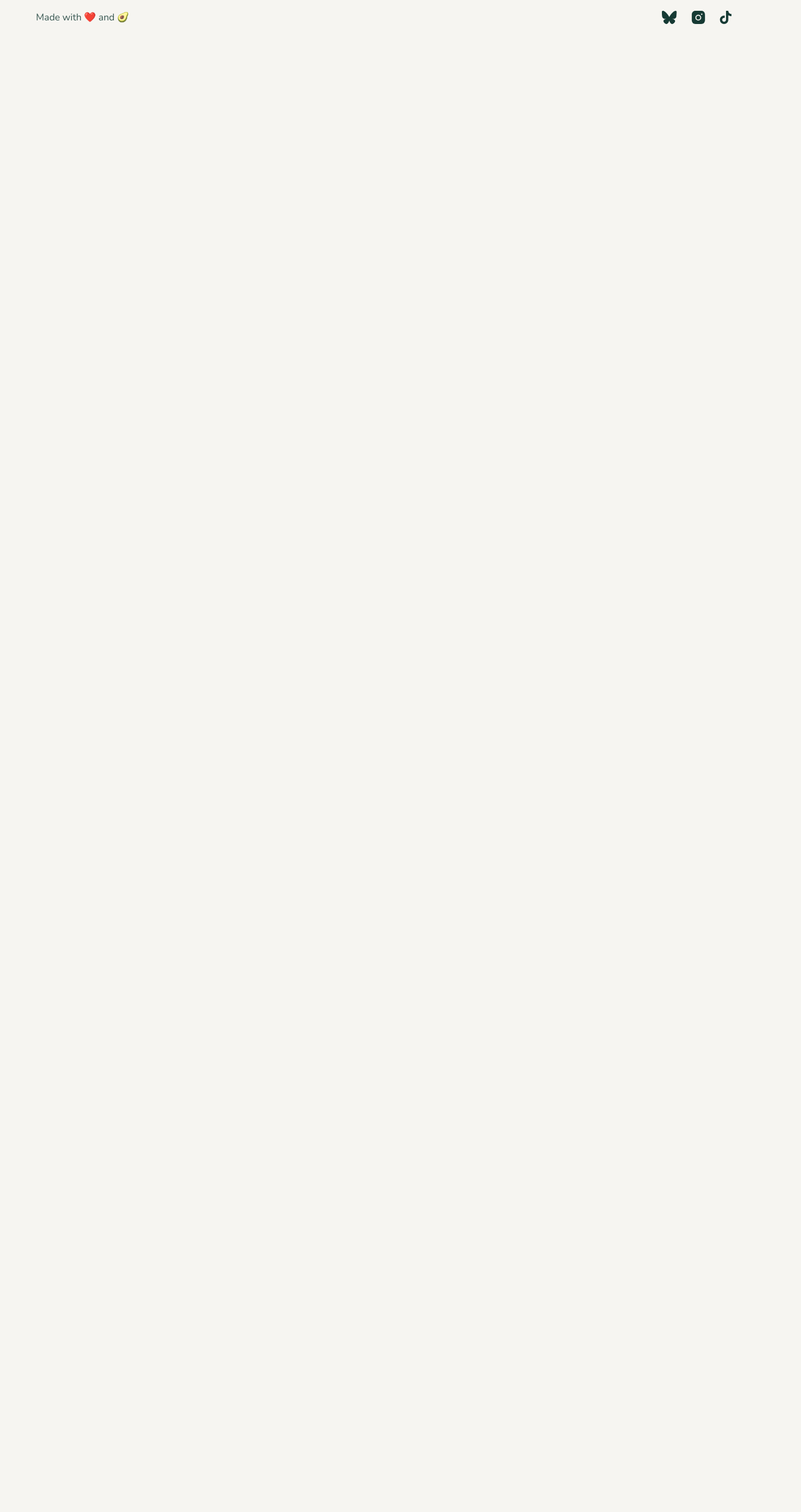
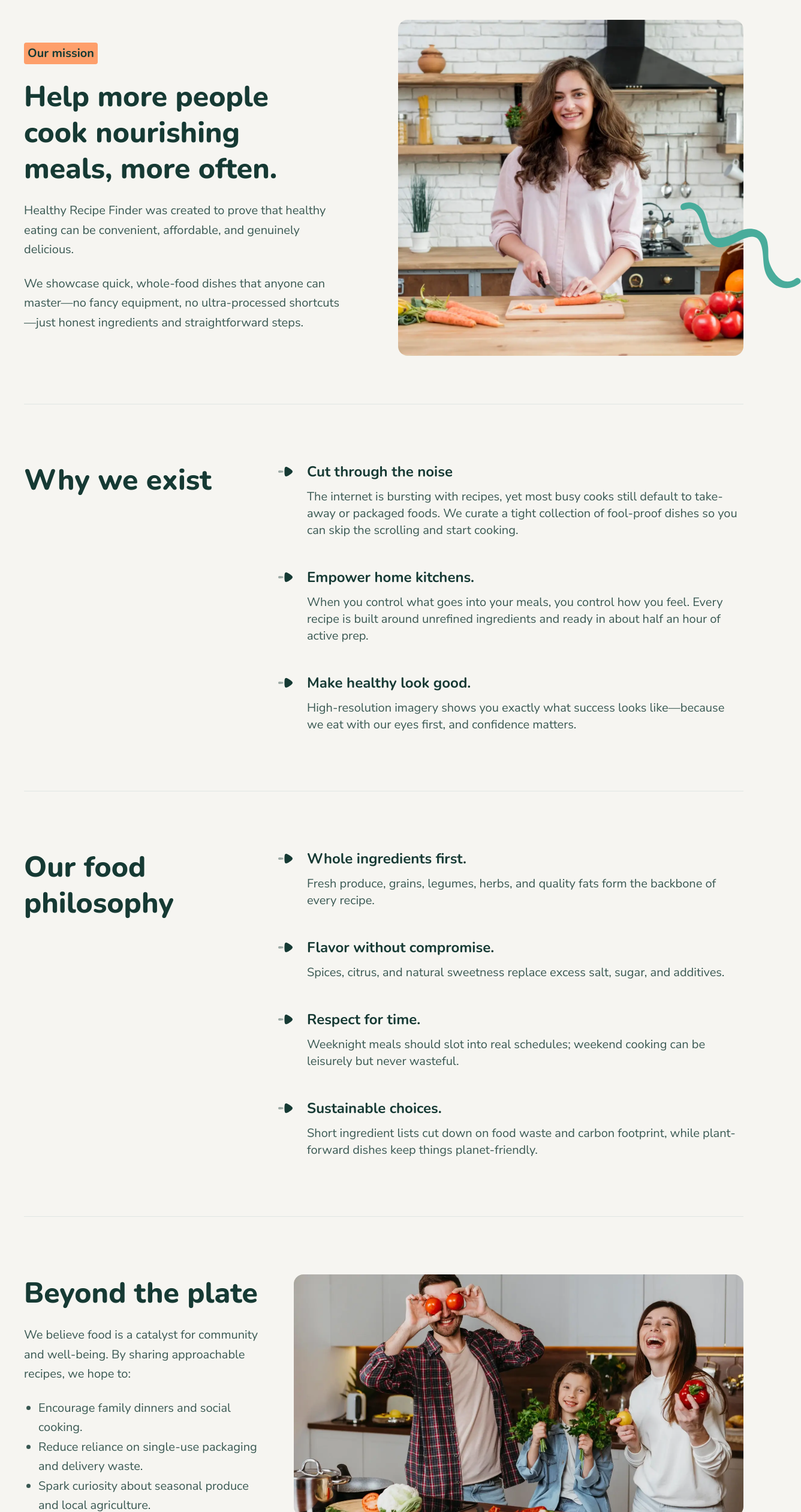
Before and after one commit to jaymiyam/frontend-mentor-recipe-finder, a Next.js app: page /about in a window 1280 px wide. Shown: the part 140-2660 px from the top of the page at 60% size, 1336 px wide, since content can reach past the window. Before the commit the page ends 800 px from the top, so only its background shows below. Built offline with nearby package versions, Linux system fonts and the light colour scheme.

Commit message:
created about page

```diff
--- a/app/about/page.tsx
+++ b/app/about/page.tsx
@@ -1,3 +1,119 @@
+import Image from 'next/image';
+import AboutBulletPoint from '@/components/AboutBulletPoint';
+import AboutFeatures from '@/components/AboutFeatures';
+import CallToAction from '@/components/CallToAction';
+import ourMission from '@/assets/images/image-about-our-mission-large.webp';
+import beyondThePlate from '@/assets/images/image-about-beyond-the-plate-large.webp';
+import squiggle from '@/assets/images/pattern-squiggle-2.svg';
+
 export default function AboutPage() {
-  return <section>about page</section>;
+  return (
+    <>
+      <section>
+        <div className="max-w-[1200px] mx-auto">
+          <div className="py-20 flex items-center gap-14 justify-between border-b border-b-neutral-200">
+            <div className="flex flex-col gap-6 items-start justify-center">
+              <span className="py-1 px-1.5 bg-orange-500 text-neutral-900 font-heading font-bold text-xl rounded-sm">
+                Our mission
+              </span>
+              <h2 className="font-heading text-neutral-900 font-extrabold text-5xl text-balance leading-tight">
+                Help more people cook nourishing meals, more often.
+              </h2>
+              <p className="text-xl max-w-[45ch] leading-relaxed">
+                Healthy Recipe Finder was created to prove that healthy eating
+                can be convenient, affordable, and genuinely delicious.
+              </p>
+              <p className="text-xl max-w-[45ch] leading-relaxed">
+                We showcase quick, whole-food dishes that anyone can master—no
+                fancy equipment, no ultra-processed shortcuts—just honest
+                ingredients and straightforward steps.
+              </p>
+            </div>
+            <div className="relative">
+              <Image
+                src={ourMission}
+                width={1236}
+                height={1200}
+                alt=""
+                className="rounded-2xl"
+              />
+              <Image
+                src={squiggle}
+                width={201}
+                height={144}
+                alt=""
+                className="absolute -right-24 bottom-28"
+              />
+            </div>
+          </div>
+        </div>
+      </section>
+      <AboutFeatures title="Why we exist">
+        <AboutBulletPoint
+          title="Cut through the noise"
+          text="The internet is bursting with recipes, yet most busy cooks still default to take-away or packaged foods. We curate a tight collection of fool-proof dishes so you can skip the scrolling and start cooking."
+        />
+        <AboutBulletPoint
+          title="Empower home kitchens."
+          text="When you control what goes into your meals, you control how you feel. Every recipe is built around unrefined ingredients and ready in about half an hour of active prep."
+        />
+        <AboutBulletPoint
+          title="Make healthy look good."
+          text="High-resolution imagery shows you exactly what success looks like—because we eat with our eyes first, and confidence matters."
+        />
+      </AboutFeatures>
+      <AboutFeatures title="Our food philosophy">
+        <AboutBulletPoint
+          title="Whole ingredients first."
+          text="Fresh produce, grains, legumes, herbs, and quality fats form the backbone of every recipe."
+        />
+        <AboutBulletPoint
+          title="Flavor without compromise."
+          text="Spices, citrus, and natural sweetness replace excess salt, sugar, and additives."
+        />
+        <AboutBulletPoint
+          title="Respect for time."
+          text="Weeknight meals should slot into real schedules; weekend cooking can be leisurely but never wasteful."
+        />
+        <AboutBulletPoint
+          title="Sustainable choices."
+          text="Short ingredient lists cut down on food waste and carbon footprint, while plant-forward dishes keep things planet-friendly."
+        />
+      </AboutFeatures>
+      <section>
+        <div className="max-w-[1200px] mx-auto">
+          <div className="py-24 flex items-center justify-between gap-14">
+            <div className="flex flex-col gap-6 items-start justify-center">
+              <h2 className="font-heading text-neutral-900 font-extrabold text-5xl text-balance leading-tight">
+                Beyond the plate
+              </h2>
+              <p className="text-xl max-w-[45ch] leading-relaxed">
+                We believe food is a catalyst for community and well-being. By
+                sharing approachable recipes, we hope to:
+              </p>
+              <ul className="pl-6 text-xl max-w-[45ch] leading-relaxed list-disc">
+                <li>Encourage family dinners and social cooking.</li>
+                <li>
+                  Reduce reliance on single-use packaging and delivery waste.
+                </li>
+                <li>
+                  Spark curiosity about seasonal produce and local agriculture.
+                </li>
+              </ul>
+            </div>
+            <div>
+              <Image
+                src={beyondThePlate}
+                width={1488}
+                height={800}
+                alt=""
+                className="max-w-[750px] rounded-2xl"
+              />
+            </div>
+          </div>
+        </div>
+      </section>
+      <CallToAction />
+    </>
+  );
 }
--- a/app/layout.tsx
+++ b/app/layout.tsx
@@ -43,7 +43,7 @@ export default function RootLayout({
 }: Readonly<{ children: ReactNode }>) {
   return (
     <html lang="en" className={`${nunito.variable} ${nunitoSans.variable}`}>
-      <body className="font-body bg-neutral-100 text-neutral-800">
+      <body className="font-body bg-neutral-100 text-neutral-800 text-xl">
         <Navbar />
         <main>{children}</main>
         <Footer />
--- a/app/page.tsx
+++ b/app/page.tsx
@@ -39,7 +39,7 @@ export default function HomePage() {
               className="rounded-xl overflow-hidden"
             />
           </div>
-
+          {/* Features Section */}
           <div className="border-b border-neutral-200 pb-20">
             <h2 className="font-heading font-extrabold text-neutral-900 text-5xl mb-12 text-center">
               What you&apos;ll get
--- /dev/null
+++ b/components/AboutBulletPoint.tsx
@@ -0,0 +1,39 @@
+type AboutBulletPointProps = {
+  title: string;
+  text: string;
+};
+
+export default function AboutBulletPoint({
+  title,
+  text,
+}: AboutBulletPointProps) {
+  return (
+    <div className="flex gap-5">
+      <div>
+        <svg
+          xmlns="http://www.w3.org/2000/svg"
+          width="32"
+          height="32"
+          fill="none"
+          viewBox="0 0 32 32"
+        >
+          <path
+            fill="#163A34"
+            d="m10.937 17.587-4.933.436A2.014 2.014 0 0 1 4 16c0-1.117.897-2.023 2.004-2.023l4.933.436c.868 0 1.572.71 1.572 1.587a1.58 1.58 0 0 1-1.572 1.588Z"
+            opacity=".4"
+          />
+          <path
+            fill="#163A34"
+            d="M27.5 17.507c-.078.078-.366.407-.636.68-1.578 1.71-5.699 4.509-7.855 5.365-.327.137-1.154.427-1.598.448-.423 0-.828-.098-1.213-.292a2.513 2.513 0 0 1-1.078-1.206c-.135-.35-.348-1.4-.348-1.419-.21-1.147-.325-3.012-.325-5.074 0-1.962.114-3.751.288-4.917.018-.021.23-1.324.462-1.77A2.42 2.42 0 0 1 17.334 8h.077c.577.02 1.79.526 1.79.543 2.041.857 6.064 3.52 7.682 5.29 0 0 .457.454.654.738.309.408.463.914.463 1.419 0 .564-.173 1.088-.5 1.517Z"
+          />
+        </svg>
+      </div>
+      <div>
+        <h4 className="font-heading font-bold text-neutral-900 text-2xl mb-3">
+          {title}
+        </h4>
+        <p>{text}</p>
+      </div>
+    </div>
+  );
+}
--- /dev/null
+++ b/components/AboutFeatures.tsx
@@ -0,0 +1,19 @@
+import { ReactNode } from 'react';
+
+type AboutFeaturesProps = {
+  title: string;
+  children: ReactNode;
+};
+
+export default function AboutFeatures({ title, children }: AboutFeaturesProps) {
+  return (
+    <section className="w-full">
+      <div className="py-24 max-w-[1200px] border-b border-b-neutral-200 mx-auto grid grid-cols-[35%_65%]">
+        <h3 className="font-heading font-extrabold text-5xl text-neutral-900 leading-tight">
+          {title}
+        </h3>
+        <div className="grid gap-12">{children}</div>
+      </div>
+    </section>
+  );
+}
--- a/components/PrimaryButton.tsx
+++ b/components/PrimaryButton.tsx
@@ -7,7 +7,7 @@ export default function PrimaryButton({ text, classes }: PrimaryButtonProps) {
   return (
     <button
       type="button"
-      className={`hidden lg:block  bg-neutral-900 text-white font-heading font-bold text-xl rounded-xl ${classes}`}
+      className={`hidden lg:block bg-neutral-900 text-white font-heading font-bold text-xl rounded-xl ${classes}`}
     >
       {text}
     </button>
```
